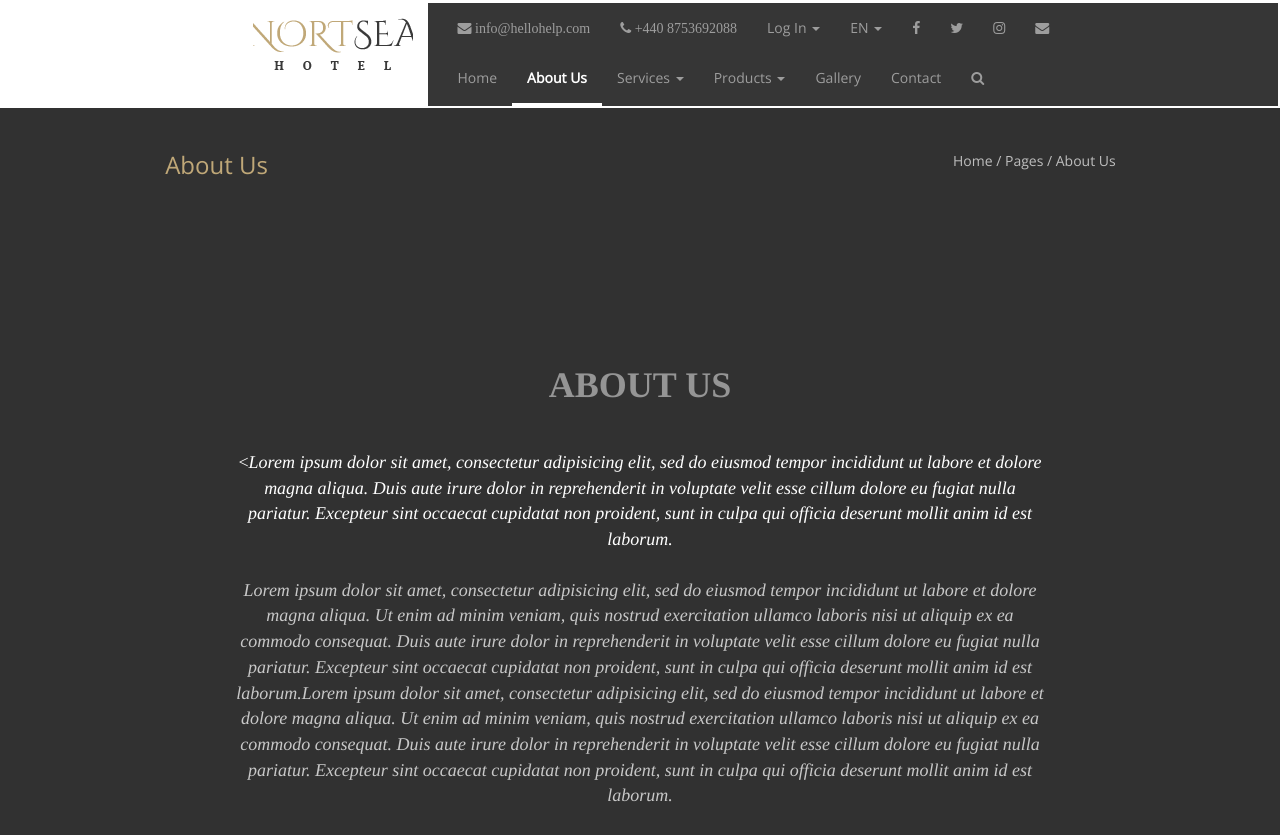
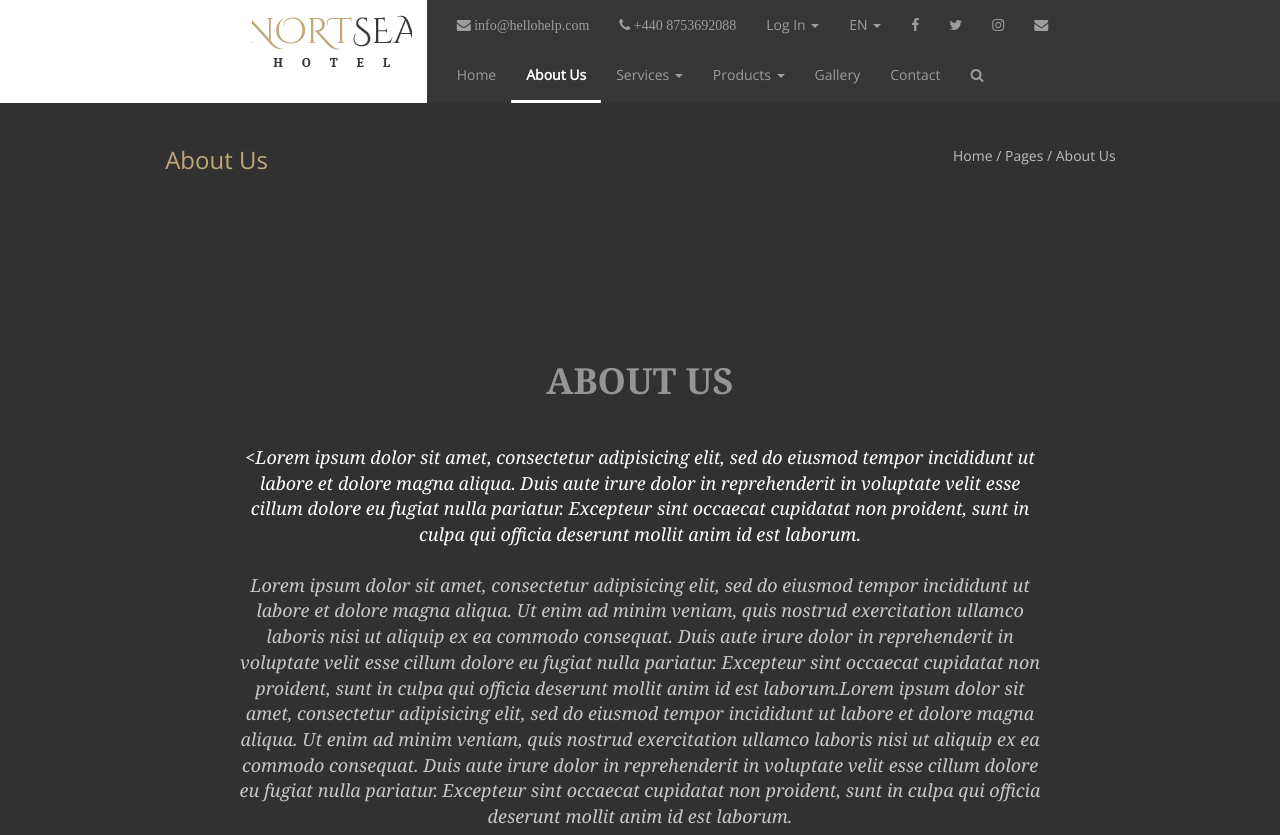
Before and after one commit to tscully2000/nortsea-tidal-wave, a plain HTML site: page pages/02-about-us.html in a window 1280 px wide. Shown: the top 835 px of the page. Drawn offline with nearby package versions, Linux system fonts and the light colour scheme; files whose address does not match are found by name.

Commit message:
updated banner in about us to reflect the mock up styles remove container-fluid settings that add an extra white bar on the page.

```diff
--- a/css/02-about-us.css
+++ b/css/02-about-us.css
@@ -33,9 +33,6 @@
 
 /* About Us */
 
-.container-fluid .row {
-  padding: 0.20%;
-}
 
 .about-us-back {
   padding: 0.20%;
@@ -44,7 +41,7 @@
 }
 
 .about-us-desc {
-  font-family: Times;
+  font-family: Georgia;
 }
 
 .black-space {
@@ -79,7 +76,7 @@ h1 {
   padding: 0.30%;
   margin-top: 10px;
   color: white;
-  font-family: Times;
+  font-family: Georgia;
   font-size: 18px;
 }
 
```
